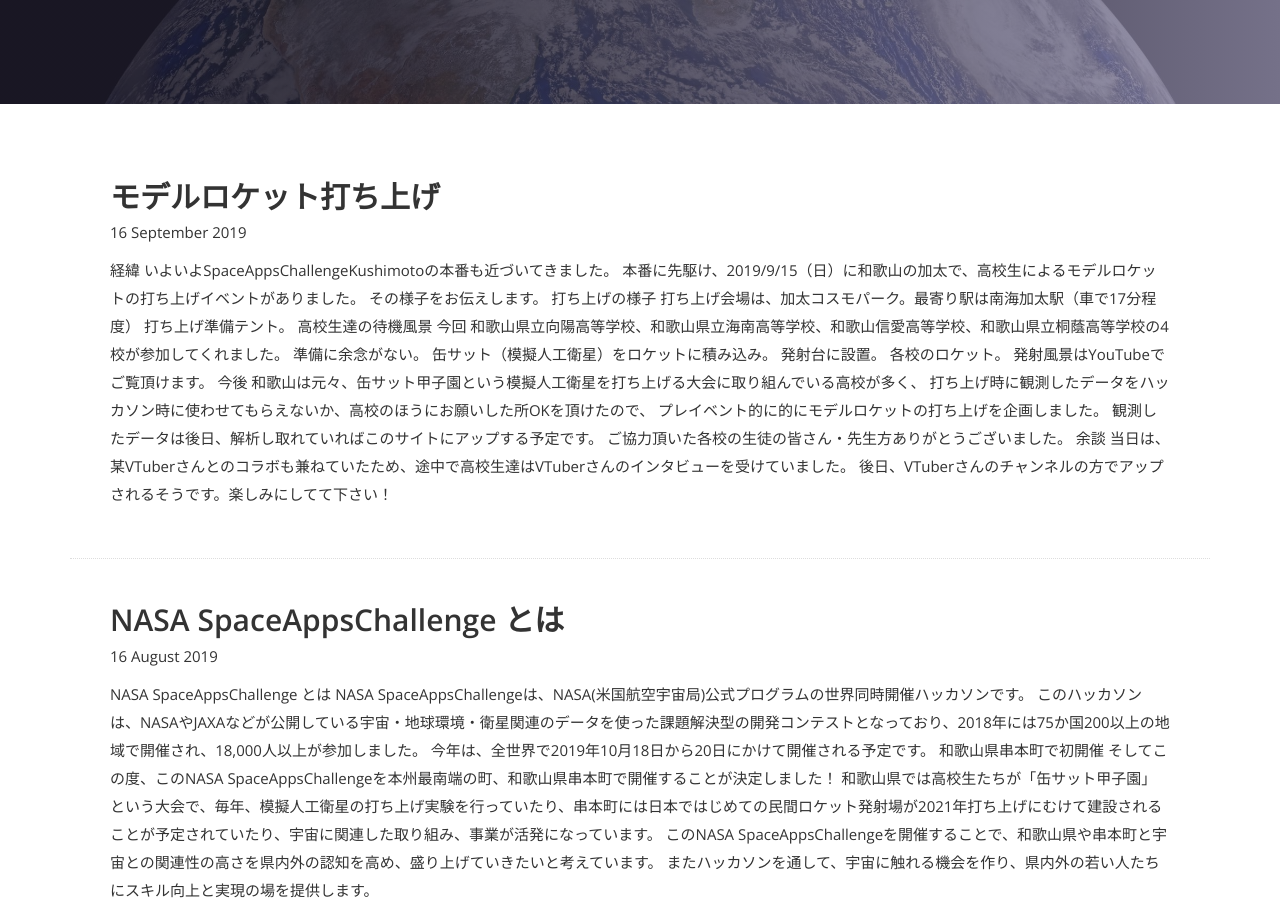
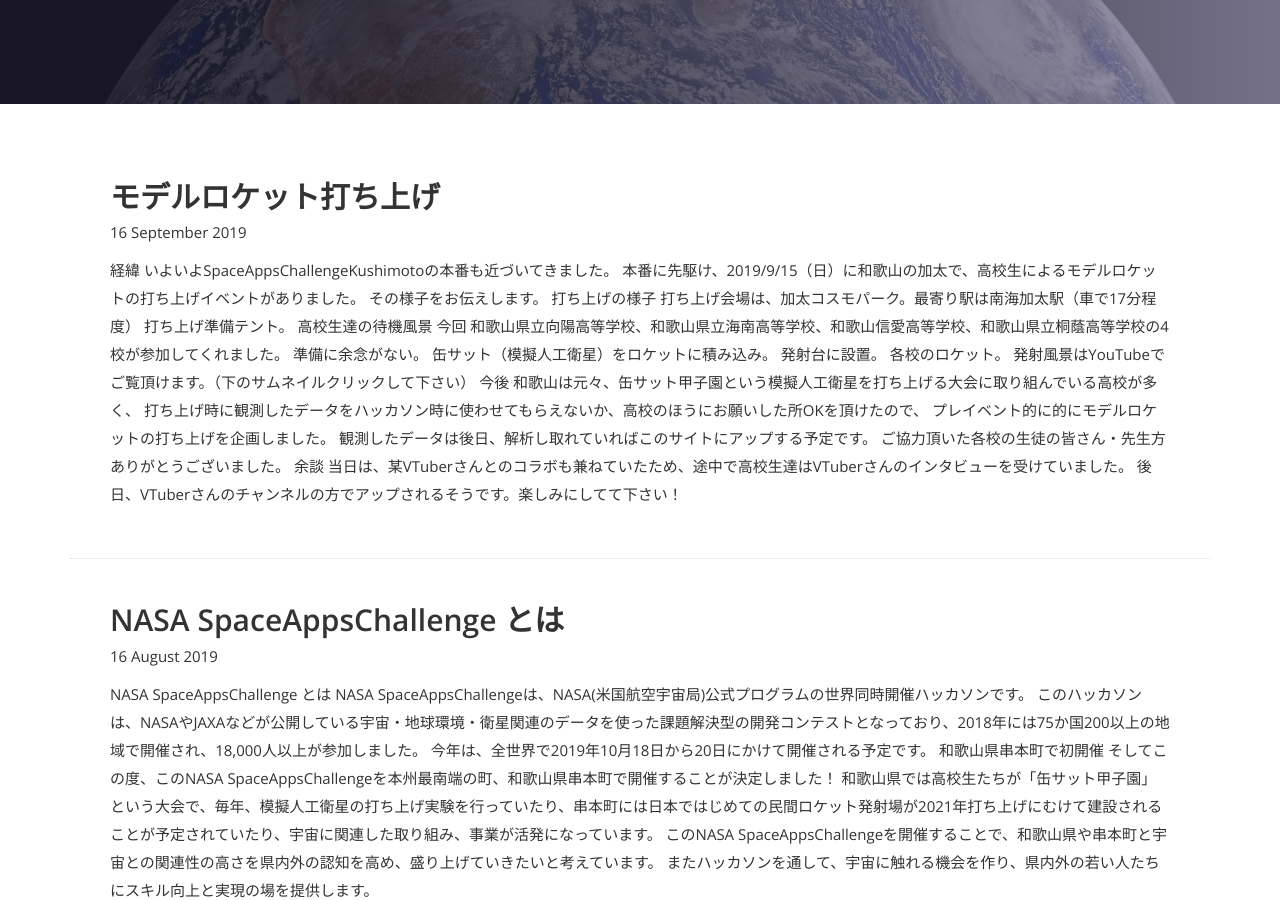
Before and after one commit to naogify/space-apps-kushimoto.github.io, a Jekyll site: the page built from blog.html, in a window 1280 px wide and 900 px high, scrolled down 321 px. Built offline with Jekyll 4.4.1, drawn with Linux system fonts in a browser that asks for light colours; nearby versions of some CDN libraries; some web fonts are replaced; a script that is not in the unit is left out.

Commit message:
fix some

```diff
--- a/_posts/2019-09-16-model-rocket.md
+++ b/_posts/2019-09-16-model-rocket.md
@@ -57,7 +57,7 @@
 
 
 
-発射風景はYouTubeでご覧頂けます。
+発射風景はYouTubeでご覧頂けます。（下のサムネイルクリックして下さい）
 
 
 [![](https://img.youtube.com/vi/dIm8g0KGRic/0.jpg)](https://www.youtube.com/watch?v=dIm8g0KGRic)
```
